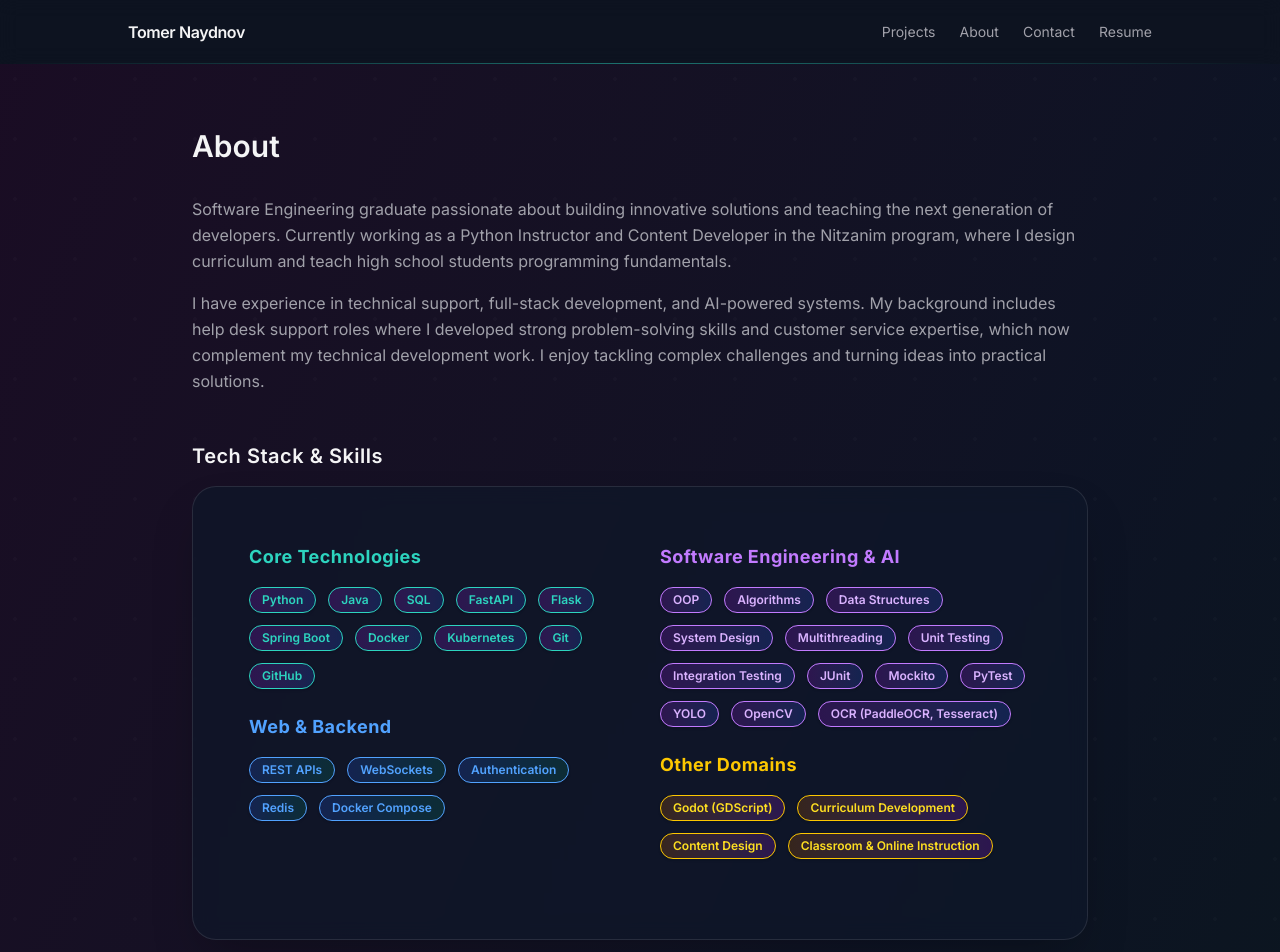
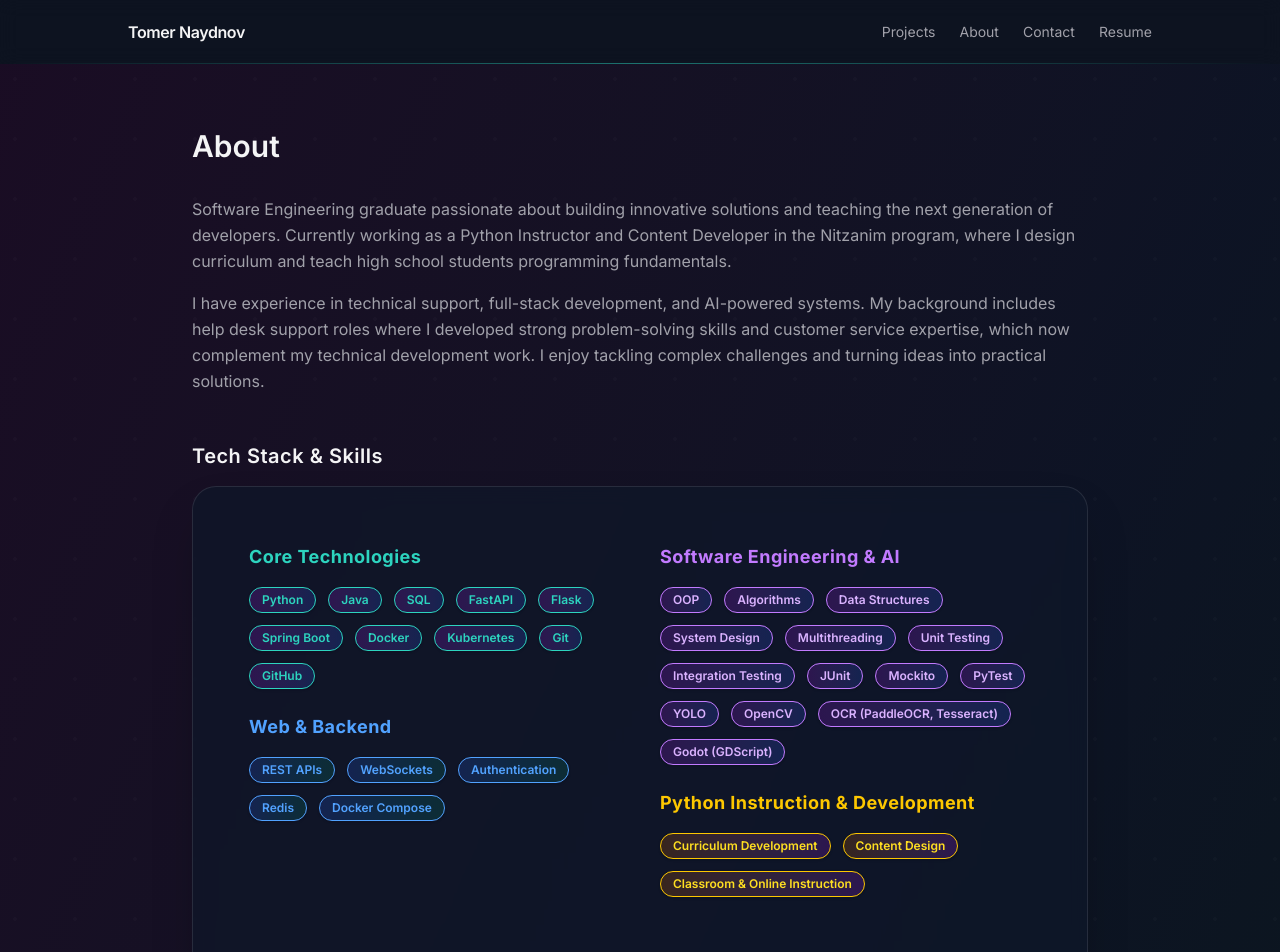
Before and after one commit to tnaydnov/Portfolio, a Next.js app: page /about in a window 1280 px wide. Shown: the top 952 px of the page. Built offline with nearby package versions, Linux system fonts and the light colour scheme.

Commit message:
skills update v3

```diff
--- a/src/app/about/page.tsx
+++ b/src/app/about/page.tsx
@@ -57,15 +57,15 @@ export default function AboutPage() {
                   <div>
                     <h3 className="text-lg font-bold text-purple-400 mb-4 tracking-wide">Software Engineering & AI</h3>
                     <div className="flex flex-wrap gap-3 mb-6">
-                      {['OOP', 'Algorithms', 'Data Structures', 'System Design', 'Multithreading', 'Unit Testing', 'Integration Testing', 'JUnit', 'Mockito', 'PyTest', 'YOLO', 'OpenCV', 'OCR (PaddleOCR, Tesseract)'].map(skill => (
+                      {['OOP', 'Algorithms', 'Data Structures', 'System Design', 'Multithreading', 'Unit Testing', 'Integration Testing', 'JUnit', 'Mockito', 'PyTest', 'YOLO', 'OpenCV', 'OCR (PaddleOCR, Tesseract)', 'Godot (GDScript)'].map(skill => (
                         <span key={skill} className="text-xs font-semibold rounded-full border border-purple-400 bg-gradient-to-r from-purple-900/40 to-blue-900/40 px-3 py-1 text-purple-300 shadow">
                           {skill}
                         </span>
                       ))}
                     </div>
-                    <h3 className="text-lg font-bold text-yellow-400 mb-4 tracking-wide">Other Domains</h3>
+                    <h3 className="text-lg font-bold text-yellow-400 mb-4 tracking-wide">Python Instruction & Development</h3>
                     <div className="flex flex-wrap gap-3 mb-6">
-                      {['Godot (GDScript)', 'Curriculum Development', 'Content Design', 'Classroom & Online Instruction'].map(skill => (
+                      {['Curriculum Development', 'Content Design', 'Classroom & Online Instruction'].map(skill => (
                         <span key={skill} className="text-xs font-semibold rounded-full border border-yellow-400 bg-gradient-to-r from-yellow-900/40 to-purple-900/40 px-3 py-1 text-yellow-300 shadow">
                           {skill}
                         </span>
```
